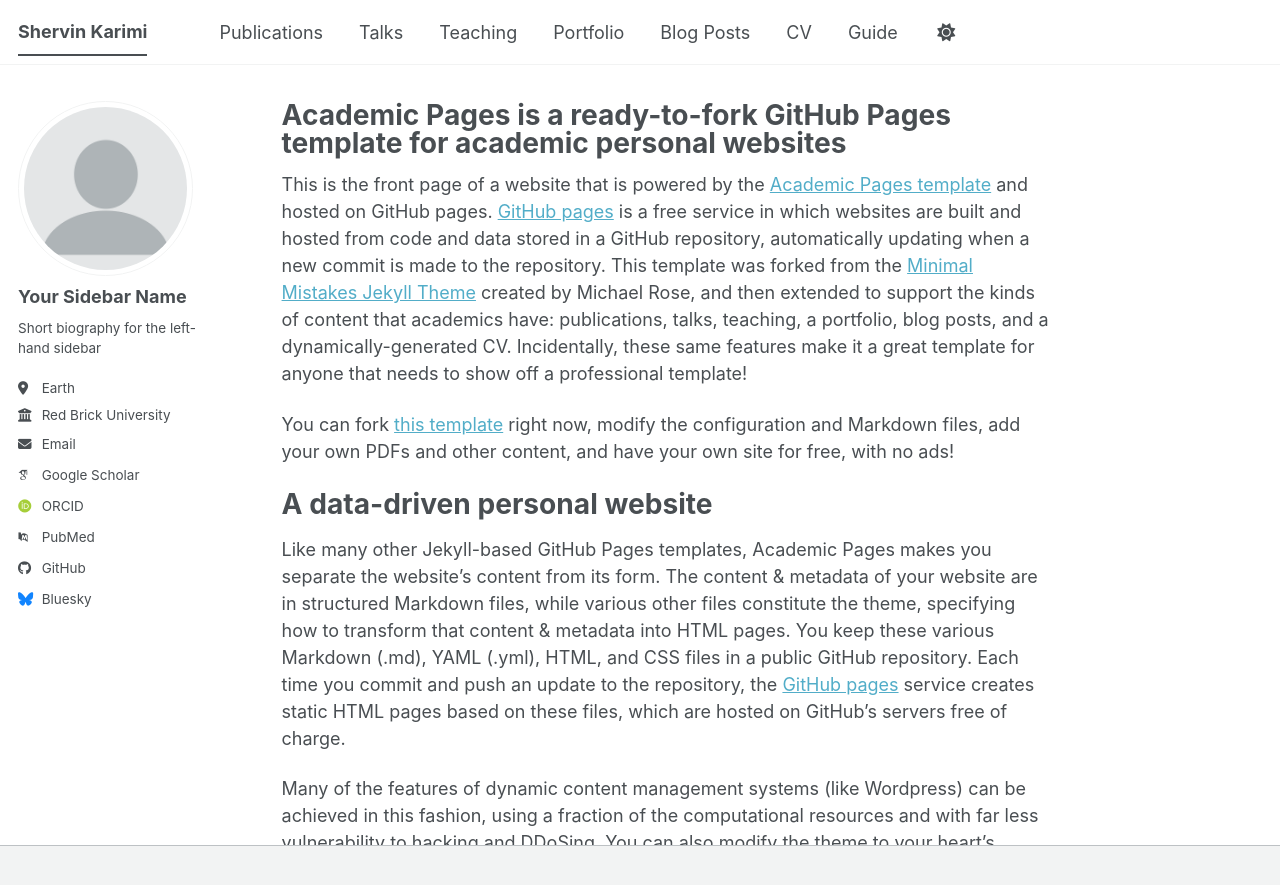
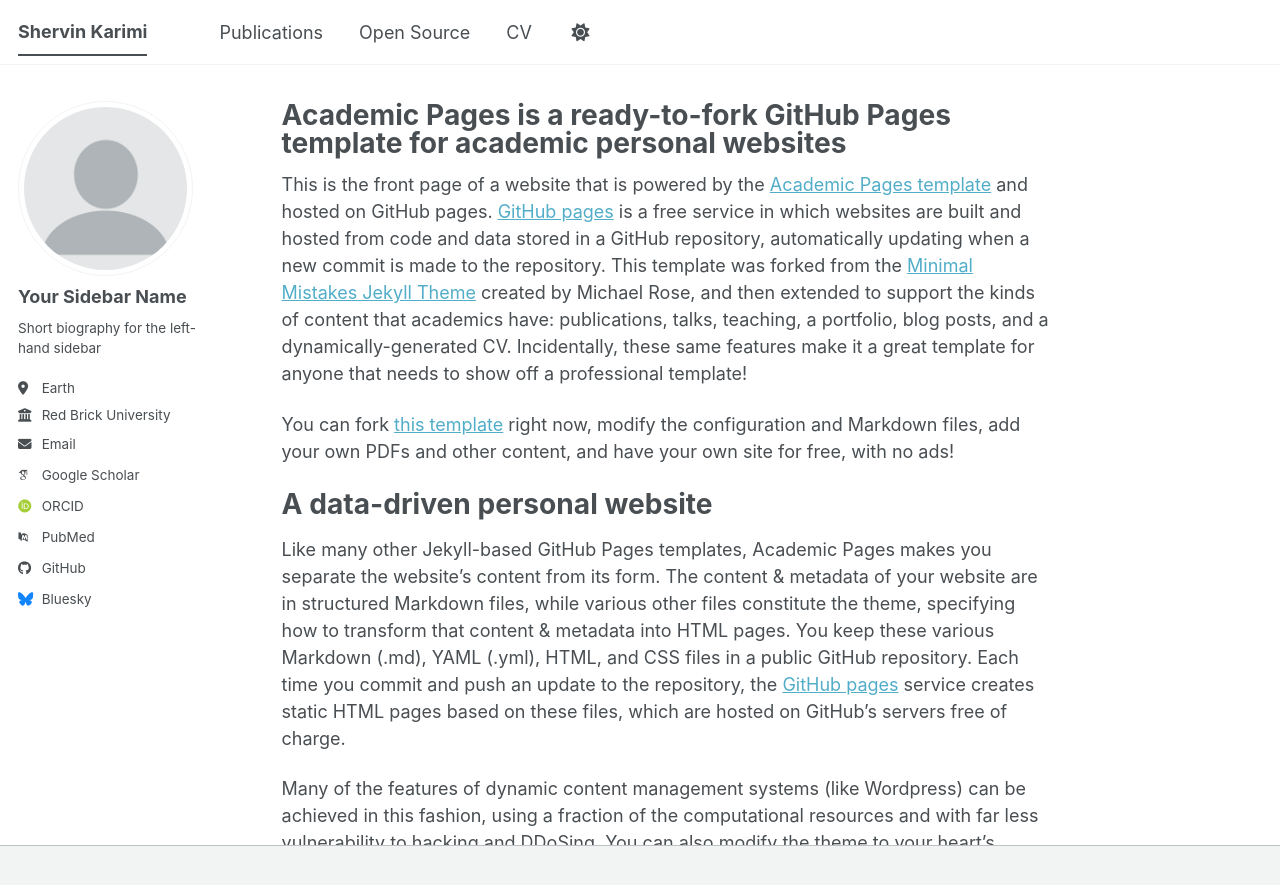
Before and after one commit to shervinkarimi/website, a Jekyll site: the page built from _pages/about.md, in a window 1280 px wide and 900 px high. Shown: the top 885 px of the window. Built offline with Jekyll 4.4.1, drawn with Linux system fonts in a browser that asks for light colours; some web fonts are replaced; a script bundle is joined from its source files by our own code; library files that are not in the unit come from our copies.

Commit message:
Update navigation.yml

```diff
--- a/_data/navigation.yml
+++ b/_data/navigation.yml
@@ -11,23 +11,8 @@ main:
   - title: "Publications"
     url: /publications/
 
-  - title: "Talks"
-    url: /talks/
-
-  - title: "Teaching"
-    url: /teaching/
-
-  - title: "Portfolio"
-    url: /portfolio/
-
-  - title: "Blog Posts"
-    url: /year-archive/
+  - title: "Open Source"
+    url: /opensource/
 
   - title: "CV"
     url: /cv/
-
-  # - title: "CV"
-  #   url: /cv-json/
-
-  - title: "Guide"
-    url: /markdown/
```
